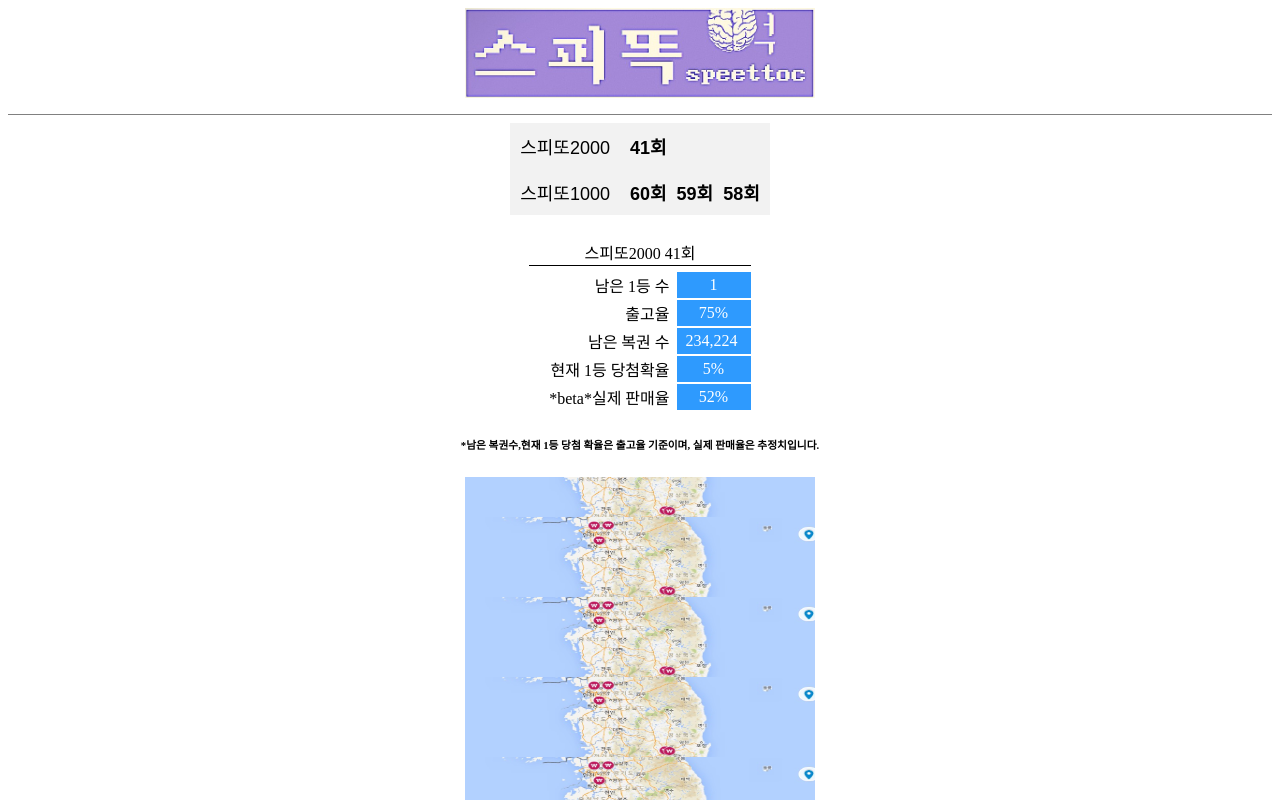
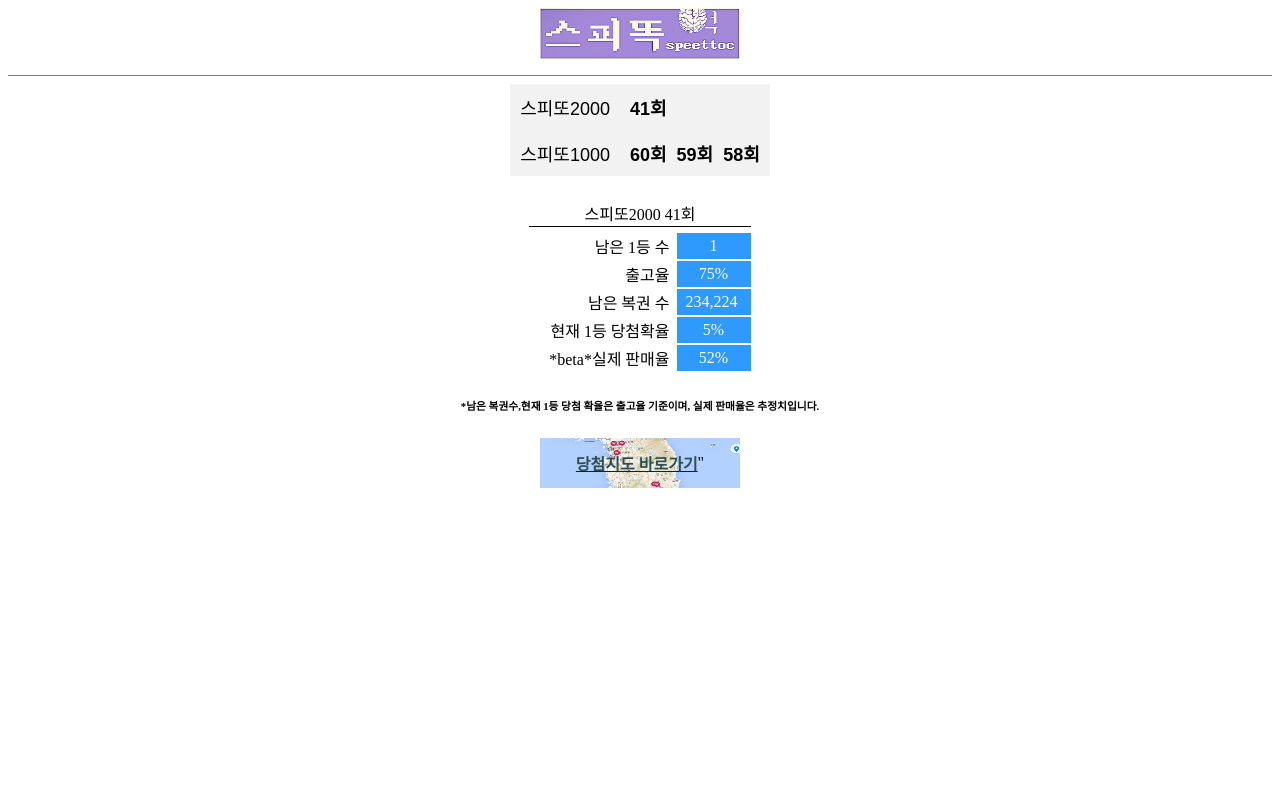
Before and after one commit to limerhymeprime/speettoc, a plain HTML site: page index.html in a window 1280 px wide. Shown: the top 800 px of the page. Drawn offline with Linux system fonts and the light colour scheme; a script that the page names is missing.

Commit message:
Update index.html

```diff
--- a/index.html
+++ b/index.html
@@ -6,7 +6,7 @@
 
 <body>
   <p style="text-align: center;">
-    <img width="350px" src="speddttoc_logo.jpg" >
+    <img width="200px" src="speddttoc_logo.jpg" >
   </p>
   <hr size="1" noshade>
 
@@ -23,10 +23,10 @@
   .background-wrap {
     background-image: url('speetto_map2.jpg');
     background-position: center center;
-    background-size: 350px 80px;
+    background-size: 200px 50px;
     margin: auto;
-    width: 350px;
-    height: 800px;
+    width: 200px;
+    height: 50px;
     display: flex;
     justify-content: center;
     align-items: center;
```
